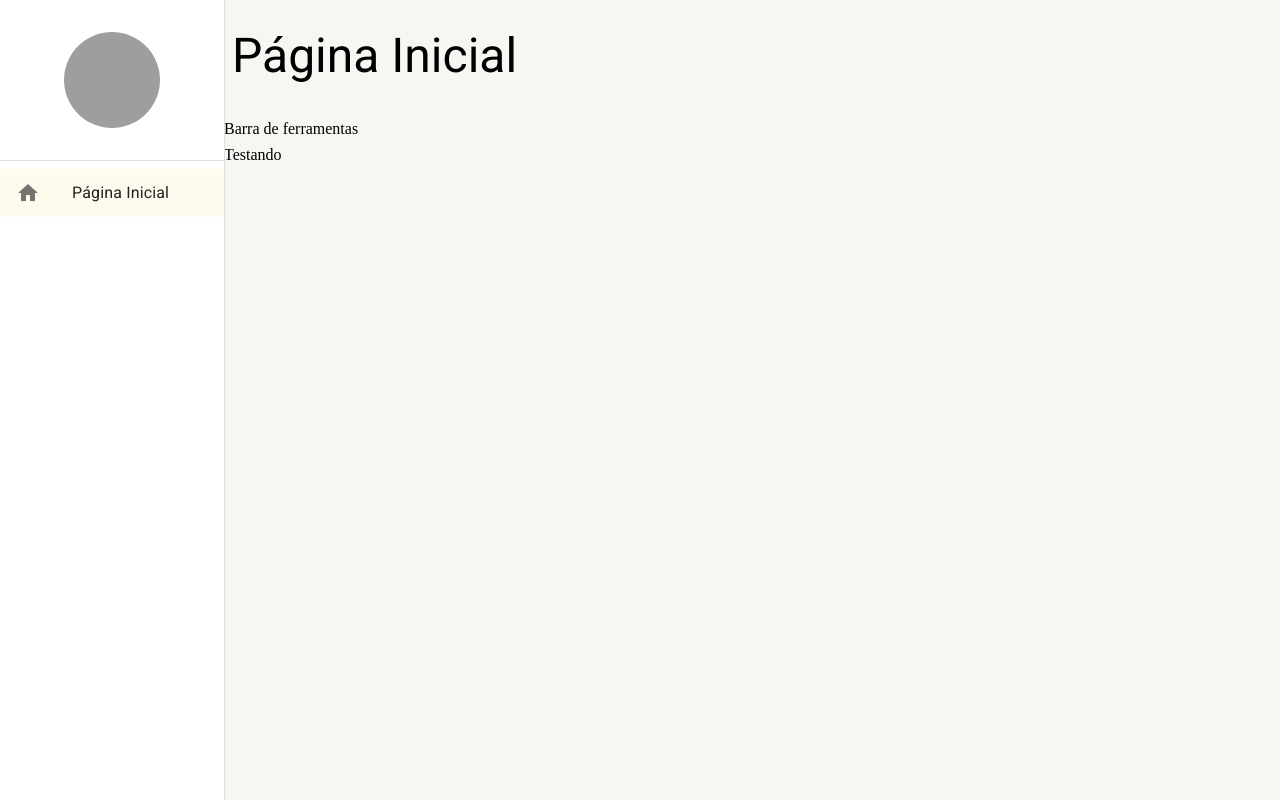
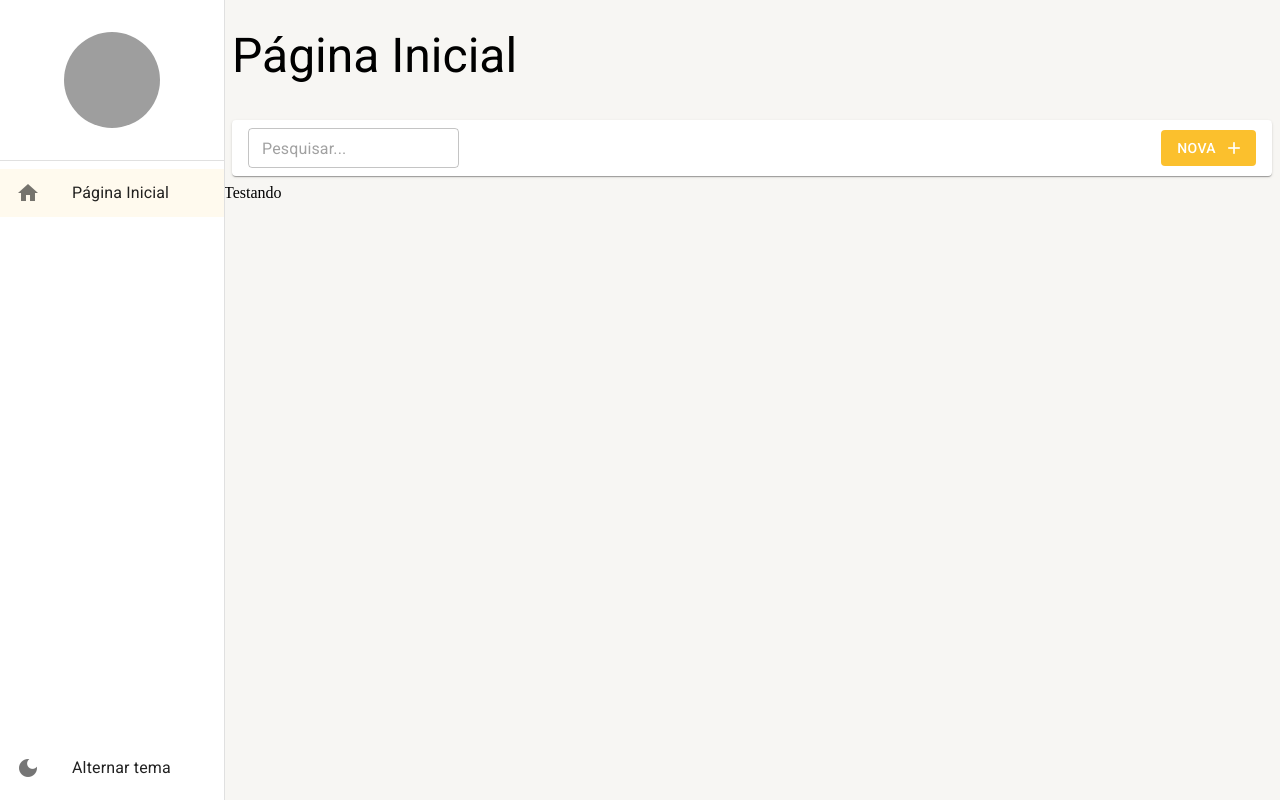
Before and after one commit to fabiosnascimento/react-cadastro-cidades-pessoas, a React (Create React App) app: page /pagina-inicial in a window 1280 px wide. Built offline with nearby package versions, Linux system fonts and the light colour scheme; grey boxes are pictures that could not be loaded.

Commit message:
Barra de ferramentas da listagem

```diff
--- a/src/pages/dashboard/Dashboard.tsx
+++ b/src/pages/dashboard/Dashboard.tsx
@@ -1,8 +1,17 @@
+import { BarraDeFerramentas } from "../../shared/components";
 import { LayoutBaseDePagina } from "../../shared/layouts";
 
 export const Dashboard = () => {
   return (
-    <LayoutBaseDePagina titulo='Página Inicial' barraDeFerramentas={<>Barra de ferramentas</>}>
+    <LayoutBaseDePagina
+      titulo='Página Inicial'
+      barraDeFerramentas={(
+        <BarraDeFerramentas
+          mostrarInputBusca
+          textoBotaoNovo="Nova"
+        />
+      )}
+    >
       Testando
     </LayoutBaseDePagina>
   );
--- /dev/null
+++ b/src/shared/components/barra-de-ferramentas/BarraDeFerramentas.tsx
@@ -0,0 +1,57 @@
+import { Box, Button, Icon, Paper, TextField, useTheme } from "@mui/material"
+
+interface IBarraDeFerramentasProps {
+  textoDaBusca?: string;
+  mostrarInputBusca?: boolean;
+  aoMudarTextoDeBusca?: (novoTexto: string) => void;
+  textoBotaoNovo?: string;
+  mostrarBotaoNovo?: boolean;
+  aoClicarEmNovo?: () => void;
+}
+
+export const BarraDeFerramentas: React.FC<IBarraDeFerramentasProps> = ({
+  textoDaBusca = '',
+  mostrarInputBusca = false,
+  aoMudarTextoDeBusca,
+  aoClicarEmNovo,
+  textoBotaoNovo = 'Novo',
+  mostrarBotaoNovo = true
+}) => {
+  const theme = useTheme();
+
+  return (
+    <Box
+      height={theme.spacing(5)}
+      component={Paper}
+      marginX={1}
+      padding={1}
+      paddingX={2}
+      display="flex"
+      gap={1}
+      alignItems="center"
+    >
+      {mostrarInputBusca && (
+        <TextField
+          size="small"
+          value={textoDaBusca}
+          placeholder="Pesquisar..."
+          onChange={(e) => aoMudarTextoDeBusca?.(e.target.value)}
+        />
+      )}
+
+      <Box flex={1} display="flex" justifyContent="end">
+        {mostrarBotaoNovo && (
+          <Button
+            color="primary"
+            disableElevation
+            variant="contained"
+            onClick={aoClicarEmNovo}
+            endIcon={<Icon>add</Icon>}
+          >
+            {textoBotaoNovo}
+          </Button>
+        )}
+      </Box>
+    </Box>
+  )
+}
--- a/src/shared/components/index.ts
+++ b/src/shared/components/index.ts
@@ -1 +1,2 @@
 export * from  './menu-lateral/MenuLateral';
+export * from './barra-de-ferramentas/BarraDeFerramentas'
--- a/src/shared/components/menu-lateral/MenuLateral.tsx
+++ b/src/shared/components/menu-lateral/MenuLateral.tsx
@@ -1,6 +1,5 @@
-import { Avatar, Divider, Drawer, Icon, List, ListItemButton, ListItemIcon, ListItemText, useMediaQuery, useTheme } from '@mui/material';
-import { Box } from '@mui/system';
-import { useDrawerContext } from '../../contexts';
+import { Avatar, Box,  Divider, Drawer, Icon, List, ListItemButton, ListItemIcon, ListItemText, useMediaQuery, useTheme } from '@mui/material';
+import { useAppThemeContext, useDrawerContext } from '../../contexts';
 import { useMatch, useNavigate, useResolvedPath } from 'react-router-dom';
 
 interface IMenuLateral {
@@ -40,6 +39,7 @@
   const smDown = useMediaQuery(theme.breakpoints.down('sm'));
 
   const { isDrawerOpen, toggleDrawerOpen, drawerOptions } = useDrawerContext();
+  const { toggleTheme } = useAppThemeContext();
 
   return (
     <>
@@ -67,6 +67,16 @@
             </List>
           </Box>
 
+          <Box>
+            <List component="nav">
+                <ListItemButton onClick={toggleTheme}>
+                  <ListItemIcon>
+                    <Icon>dark_mode</Icon>
+                  </ListItemIcon>
+                  <ListItemText primary="Alternar tema" />
+                </ListItemButton>
+            </List>
+          </Box>
         </Box>
       </Drawer>
 
--- a/src/shared/layouts/LayoutBaseDePagina.tsx
+++ b/src/shared/layouts/LayoutBaseDePagina.tsx
@@ -1,6 +1,5 @@
 import { ReactNode } from "react";
-import { Icon, IconButton, Typography, useMediaQuery, useTheme } from "@mui/material";
-import { Box } from "@mui/system";
+import { Box, Icon, IconButton, Typography, useMediaQuery, useTheme } from "@mui/material";
 import { useDrawerContext } from "../contexts";
 
 interface ILayoutBaseDePaginaProps {
--- a/src/shared/themes/Dark.ts
+++ b/src/shared/themes/Dark.ts
@@ -3,6 +3,7 @@
 
 export const DarkTheme = createTheme({
   palette: {
+    mode: 'dark',
     primary: {
       main: yellow[700],
       dark: yellow[800],
@@ -18,6 +19,11 @@
     background: {
       paper: '#303134',
       default: '#202124',
+    },
+  },
+  typography: {
+    allVariants: {
+      color: 'white'
     }
   }
 });
```
